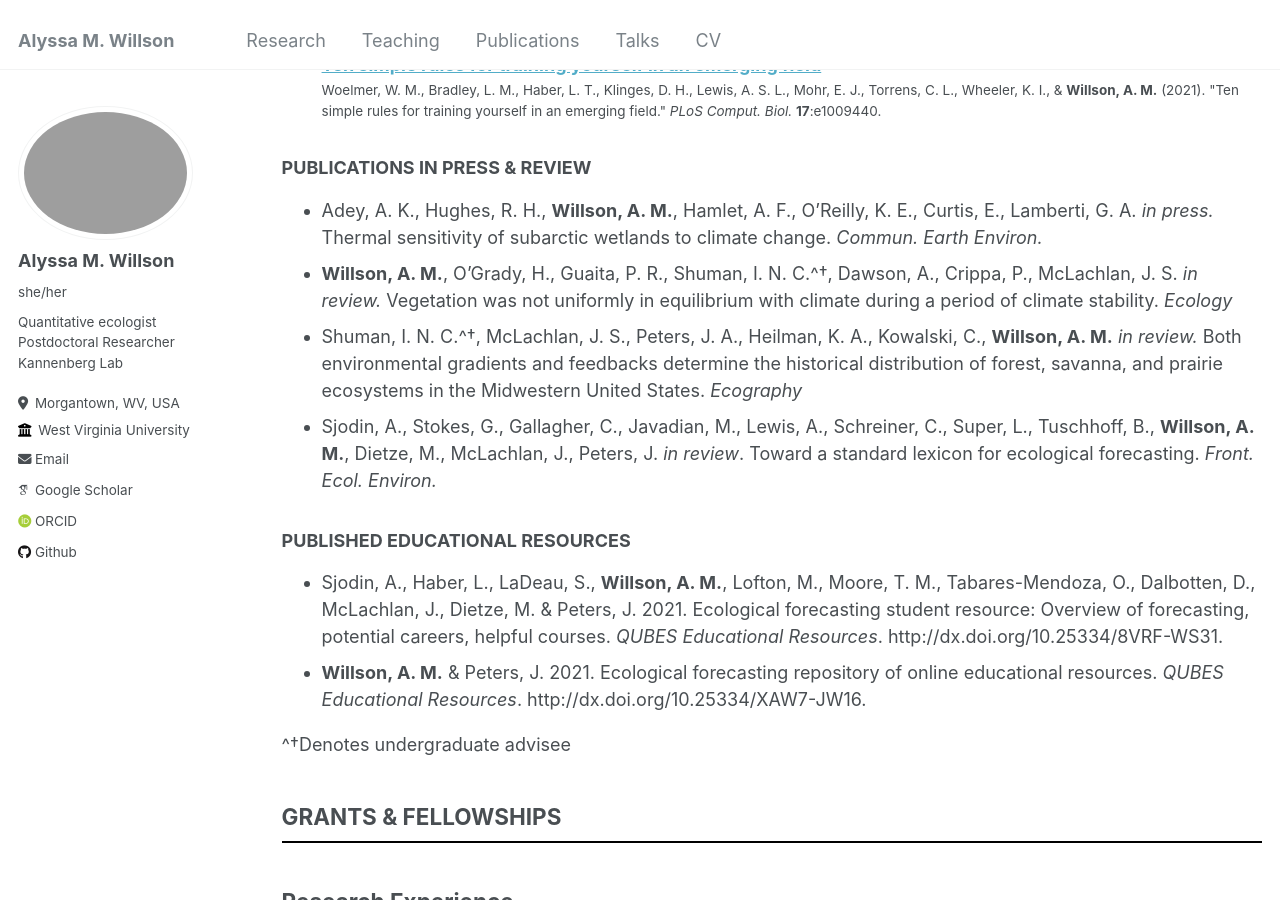
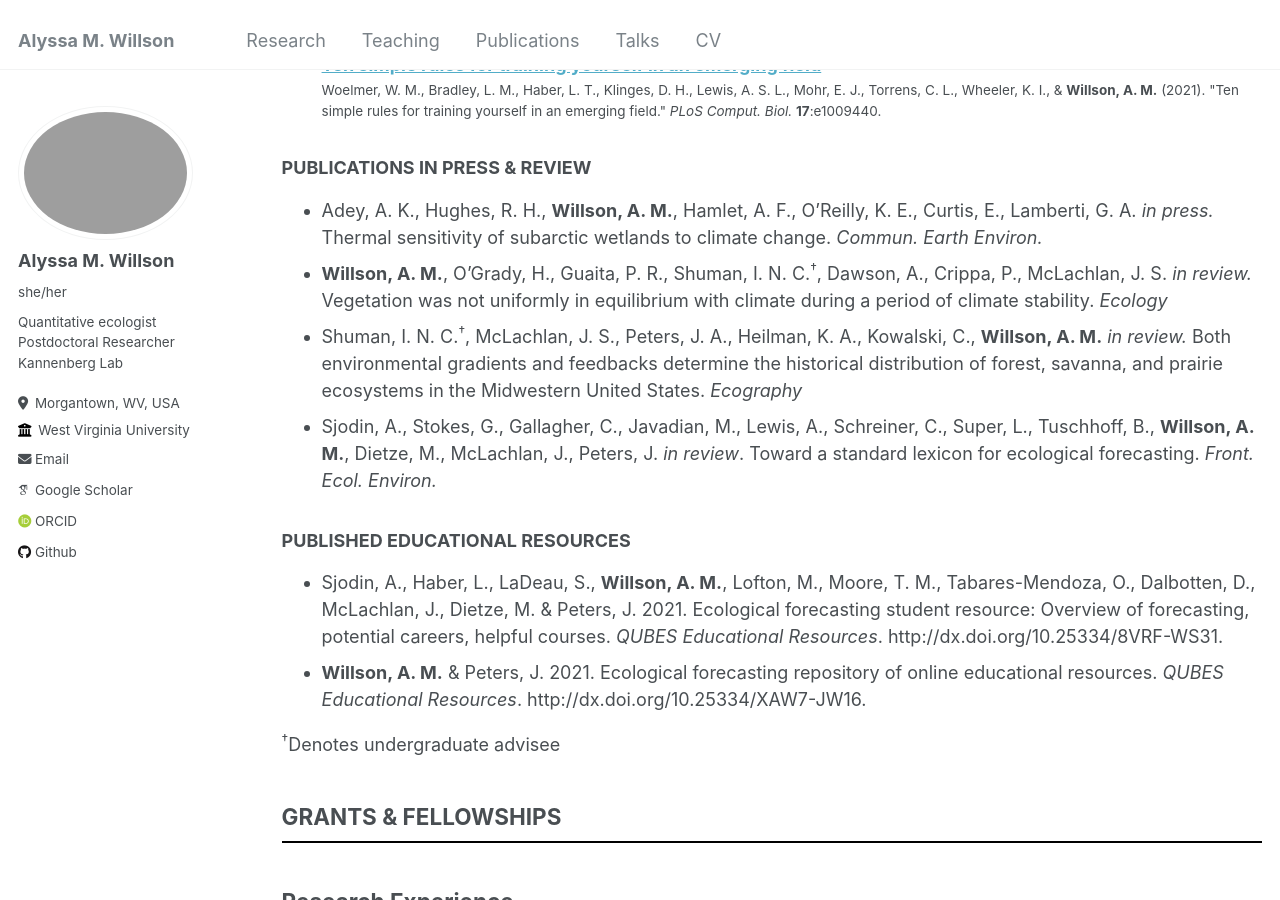
Before and after one commit to amwillson/amwillson.github.io, a Jekyll site: the page built from _pages/cv.md, in a window 1280 px wide and 900 px high, scrolled down 1573 px. Built offline with Jekyll 4.4.1, drawn with Linux system fonts in a browser that asks for light colours; some web fonts are replaced.

Commit message:
Fixing syntax

```diff
--- a/_pages/cv.md
+++ b/_pages/cv.md
@@ -93,8 +93,8 @@ archive-single-cv.html %} {% endfor %}</ul>
 ### PUBLICATIONS IN PRESS & REVIEW
 
 * Adey, A. K., Hughes, R. H., **Willson, A. M.**, Hamlet, A. F., O'Reilly, K. E., Curtis, E., Lamberti, G. A. *in press.* Thermal sensitivity of subarctic wetlands to climate change. *Commun. Earth Environ.*
-* **Willson, A. M.**, O'Grady, H., Guaita, P. R., Shuman, I. N. C.^†, Dawson, A., Crippa, P., McLachlan, J. S. *in review.* Vegetation was not uniformly in equilibrium with climate during a period of climate stability. *Ecology*
-* Shuman, I. N. C.^†, McLachlan, J. S., Peters, J. A., Heilman, K. A., Kowalski, C., **Willson, A. M.** *in review.* Both environmental gradients and feedbacks determine the historical distribution of forest, savanna, and prairie ecosystems in the Midwestern United States. *Ecography*
+* **Willson, A. M.**, O'Grady, H., Guaita, P. R., Shuman, I. N. C.<sup>†</sup>, Dawson, A., Crippa, P., McLachlan, J. S. *in review.* Vegetation was not uniformly in equilibrium with climate during a period of climate stability. *Ecology*
+* Shuman, I. N. C.<sup>†</sup>, McLachlan, J. S., Peters, J. A., Heilman, K. A., Kowalski, C., **Willson, A. M.** *in review.* Both environmental gradients and feedbacks determine the historical distribution of forest, savanna, and prairie ecosystems in the Midwestern United States. *Ecography*
 * Sjodin, A., Stokes, G., Gallagher, C., Javadian, M., Lewis, A., Schreiner, C., Super, L., Tuschhoff, B., **Willson, A. M.**, Dietze, M., McLachlan, J., Peters, J. *in review*. Toward a standard lexicon for ecological forecasting. *Front. Ecol. Environ.*
 
 ### PUBLISHED EDUCATIONAL RESOURCES
@@ -102,7 +102,7 @@ archive-single-cv.html %} {% endfor %}</ul>
 * Sjodin, A., Haber, L., LaDeau, S., **Willson, A. M.**, Lofton, M., Moore, T. M., Tabares-Mendoza, O., Dalbotten, D., McLachlan, J., Dietze, M. & Peters, J. 2021. Ecological forecasting student resource: Overview of forecasting, potential careers, helpful courses. *QUBES Educational Resources*. http://dx.doi.org/10.25334/8VRF-WS31.
 * **Willson, A. M.** & Peters, J. 2021. Ecological forecasting repository of online educational resources. *QUBES Educational Resources*. http://dx.doi.org/10.25334/XAW7-JW16.
 
-<p style="margin-top:12px;">^†Denotes undergraduate advisee </p>
+<p style="margin-top:12px;"><sup>†</sup>Denotes undergraduate advisee </p>
 
 ## GRANTS & FELLOWSHIPS
 <hr style='width:100%; border:1px solid #000; margin-bottom:5px; margin-top:0px'>
```
